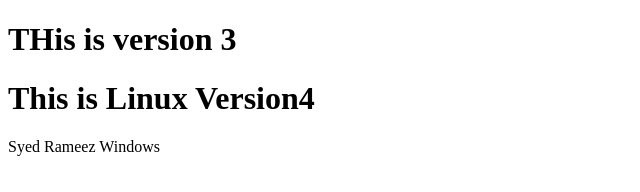
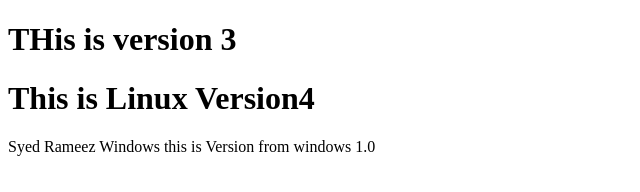
Before and after one commit to rameezsyed94/SNR, a plain HTML site: page index.html in a window 1280 px wide. Shown: the whole page, without its empty margins (0-640 px from the left). Drawn offline with Linux system fonts and the light colour scheme.

Commit message:
conflict wala windows branch

```diff
--- a/index.html
+++ b/index.html
@@ -9,6 +9,8 @@
     <h1> THis is version 3 </h1>
     <h1> This is Linux Version4 <h1>
         </h1>Syed Rameez Windows
+
+        this is Version from windows 1.0
 </body>
 </html
 
```
